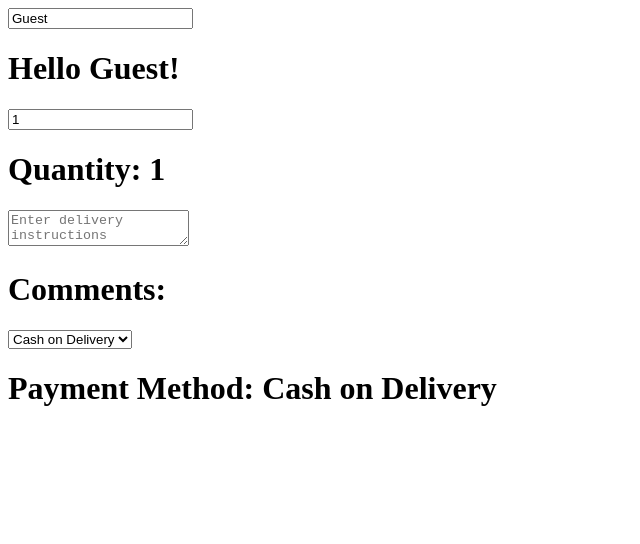
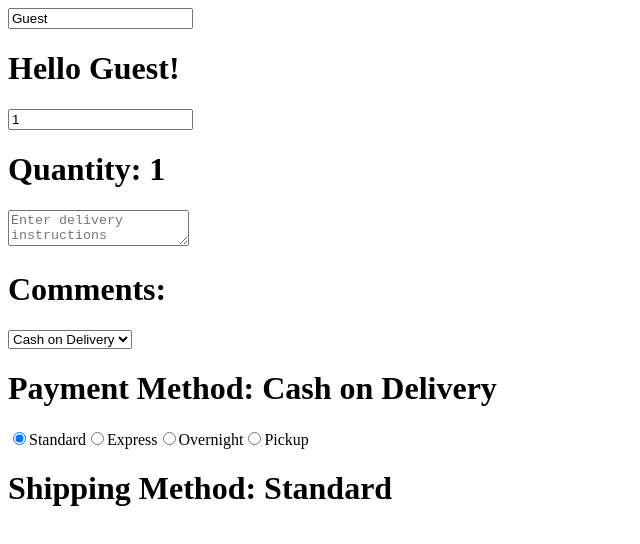
Before and after one commit to eddie-kay0462/Learning-React, a React (Vite) app in the folder my-react-app/: page / in a window 1280 px wide. Shown: the top 544 px of the page, without its empty margins (0-640 px from the left). Built offline with nearby package versions, Linux system fonts and the light colour scheme.

Commit message:
Leanrnt the use of the onChange hook

```diff
--- a/my-react-app/src/MyComponent2.jsx
+++ b/my-react-app/src/MyComponent2.jsx
@@ -22,6 +22,9 @@ function MyComponent2() {
         setPayment(event.target.value);
     }
 
+    function handleShippingChange(event){
+        setShipping(event.target.value);
+    }
 
   return (
     <div>
@@ -38,6 +41,23 @@ function MyComponent2() {
             <option value="Paypal">Paypal</option>
         </select>
         <h1>Payment Method: {payment}</h1>
+        <label htmlFor="">
+            <input type="radio" value="Standard" checked={shipping === "Standard"} onChange={handleShippingChange} />
+            Standard
+        </label>
+        <label htmlFor="">
+            <input type="radio" value="Express" checked={shipping === "Express"} onChange={handleShippingChange} />
+            Express
+        </label>
+        <label htmlFor="">
+            <input type="radio" value="Overnight" checked={shipping === "Overnight"} onChange={handleShippingChange} />
+            Overnight
+        </label>
+        <label htmlFor="">
+            <input type="radio" value="Pickup" checked={shipping === "Pickup"} onChange={handleShippingChange} />
+            Pickup
+        </label>
+        <h1>Shipping Method: {shipping}</h1>
     </div>
   );
 }
```
